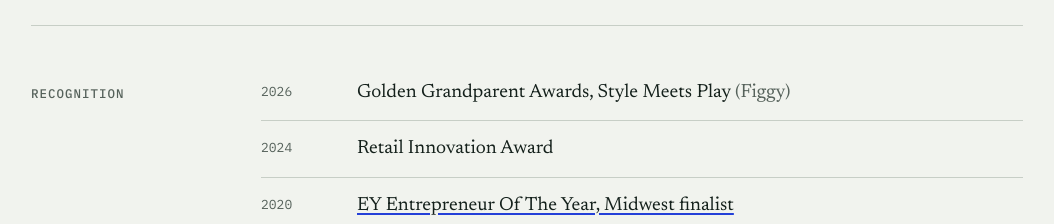
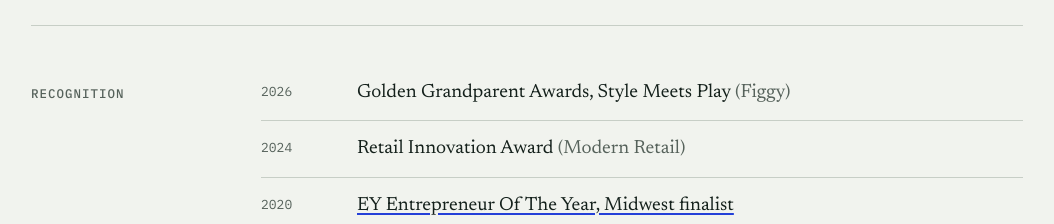
Before and after one commit to rneill2000/rachelneill.com, a plain HTML site: page index.html in a window 1280 px wide. Shown: the part 2720-2944 px from the top of the page, without its empty margins (113-1167 px from the left). Drawn offline with Linux system fonts and the light colour scheme.

Commit message:
Credit Modern Retail for the 2024 award
Co-Authored-By: Claude Fable 5.2 <noreply@anthropic.com>
Claude-Session: https://claude.ai/code/session_01UcA5CvbzJJbK2fdKKrRgPx

```diff
--- a/index.html
+++ b/index.html
@@ -312,7 +312,7 @@ footer nav { display: flex; flex-wrap: wrap; gap: 6px 20px; }
     <h2>Recognition</h2>
     <ul class="rows">
       <li><span class="k">2026</span><span>Golden Grandparent Awards, Style Meets Play <span class="note">(Figgy)</span></span></li>
-      <li><span class="k">2024</span><span>Retail Innovation Award</span></li>
+      <li><span class="k">2024</span><span>Retail Innovation Award <span class="note">(Modern Retail)</span></span></li>
       <li><span class="k">2020</span><span><a href="https://www.ey.com/en_us/news/2020/08/ey-announces-entrepreneur-of-the-year-2020-midwest-award-finalists">EY Entrepreneur Of The Year, Midwest finalist</a></span></li>
       <li><span class="k">2017</span><span>The M-List, Healthcare Innovation</span></li>
       <li><span class="k">2016</span><span>40 Under 40</span></li>
```
